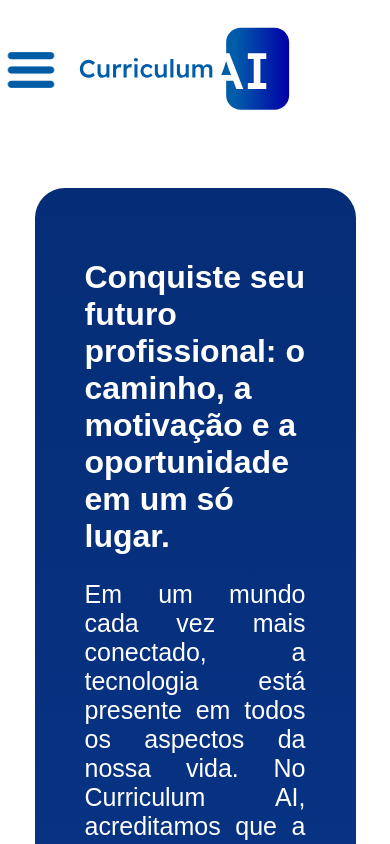
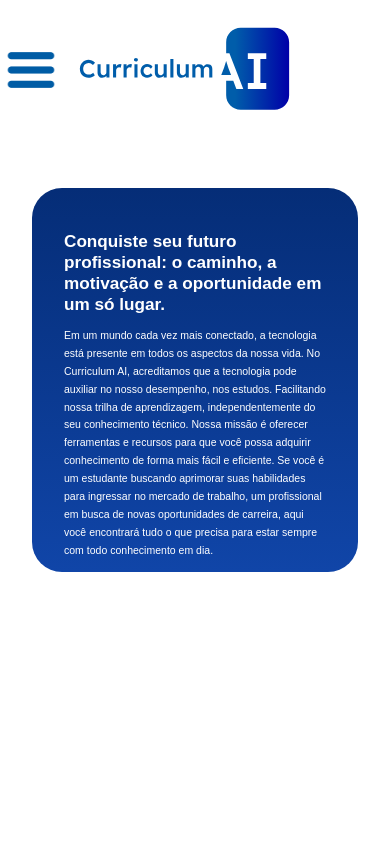
Before and after one commit to Curriculum-Vitae-AI/Curriculum-AI-FrontEnd, a React (Create React App) app: page /sobre in a window 390 px wide. Shown: the top 844 px of the page. Built offline with nearby package versions, Linux system fonts and the light colour scheme.

Commit message:
fix: cria segunda box sobre nos

```diff
--- a/src/styles/pages/SobreNos.module.css
+++ b/src/styles/pages/SobreNos.module.css
@@ -1,20 +1,70 @@
 .sobreNos {
-    padding: 3rem 5rem 1rem 5rem;
+    padding: 3rem 1rem 0rem 1rem;
     display: flex;
+    flex-wrap: wrap;
+    max-width: 100%;
     justify-content: center;
     align-items: center;
 }
 
 .cardSobreNosPrincipal {
-    padding: 3.125rem;
+    padding: 2rem;
+    margin: 0 1rem 0 1rem;
     background: linear-gradient(#052D77, #1045A8);
     border-radius: 30px;
+    font-size: 1vw;
+    max-width: 30%;
+    height: 41rem;
     color: white;
-    width: 1096px;
 }
 
 .cardSobreNosSegundario {
-    width: 100%;
-    font-size: 25px;
-    text-align: justify;
+    margin-bottom: 2rem;
+    font-size: 1.1vw;
+    line-height: 1.7;
+    text-align: left;
+    align-items: center;
+    align-self: center;
 }
+
+@media (max-width: 1024px){
+    .cardSobreNosPrincipal{
+        font-size: 1.5vw;
+        height: 35rem;
+    }
+    .cardSobreNosSegundario{
+        font-size: 1.4vw;
+    }
+}
+
+@media (max-width: 820px){
+    .sobreNos{
+        padding: 1rem 2rem 1rem 2rem;
+    }
+    .cardSobreNosPrincipal{
+        margin: 2rem 0 2rem 0;
+        max-width: 90%;
+        height: 20rem;
+    }
+    .cardSobreNosSegundario{
+        font-size: 1.6vw;
+    }
+}
+
+@media (max-width: 768px){
+    .cardSobreNosPrincipal{
+        font-size: 2vw;
+    }
+    .cardSobreNosSegundario{
+        font-size: 2vw;
+    }
+}
+
+@media (max-width: 500px){
+    .cardSobreNosPrincipal{
+        font-size: 2.2vw;
+    }
+    .cardSobreNosSegundario{
+        font-size: 2.7vw;
+    }
+}
```
